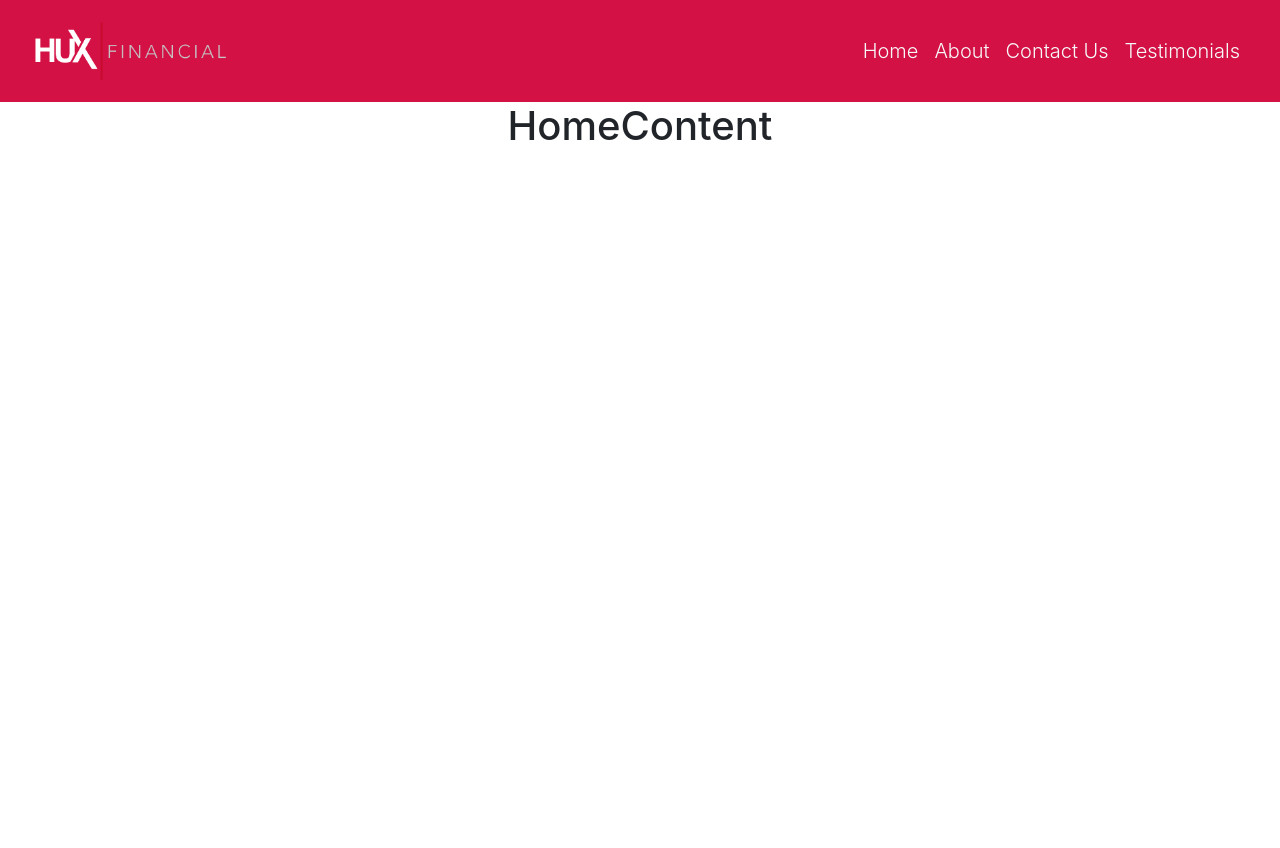
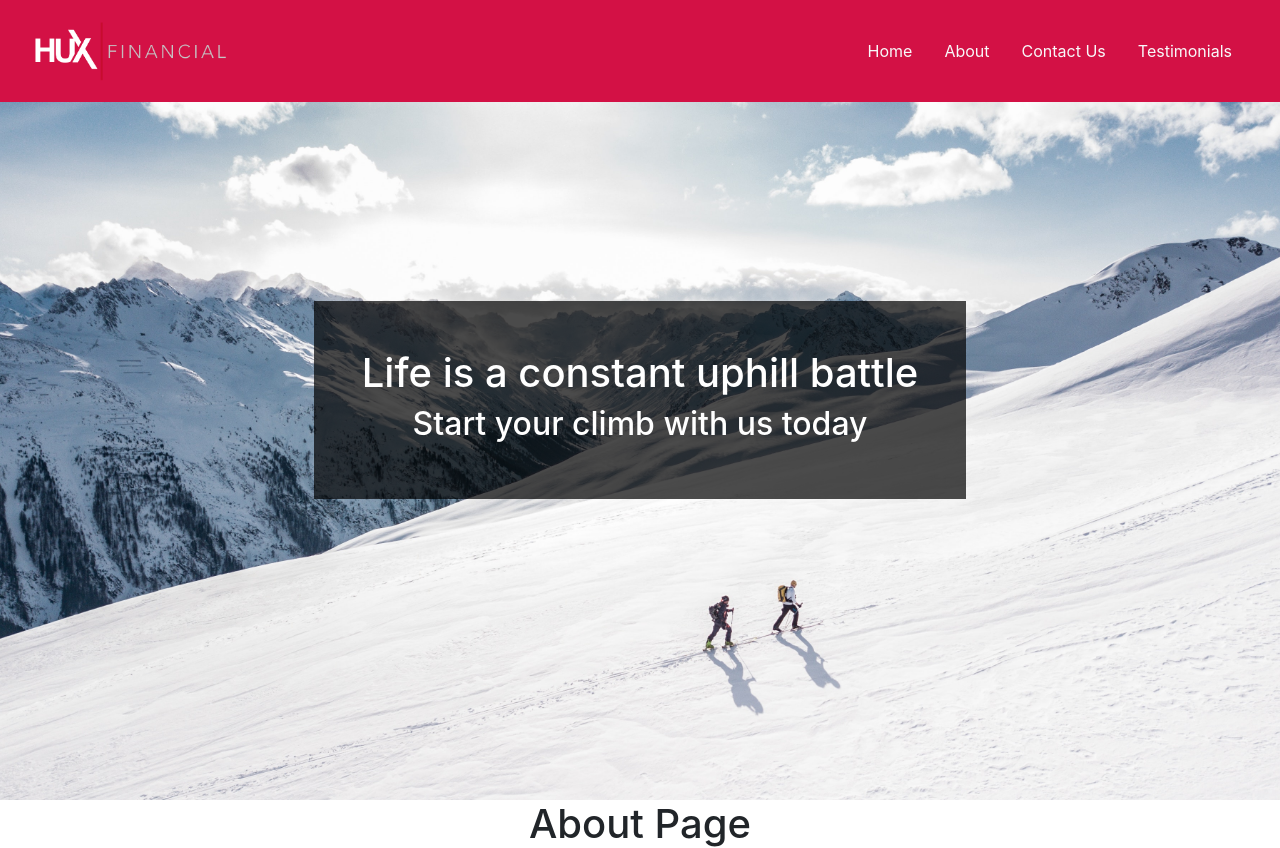
Before and after one commit to vinson14/hux-financials-website, a React (Create React App) app: page /about in a window 1280 px wide. Before the commit the page ends 800 px from the top, so only its background shows below. Built offline with nearby package versions, Linux system fonts and the light colour scheme.

Commit message:
Added react-router-dom

```diff
--- a/package.json
+++ b/package.json
@@ -13,6 +13,8 @@
     "react": "^16.13.1",
     "react-bootstrap": "^1.3.0",
     "react-dom": "^16.13.1",
+    "react-router": "^5.2.0",
+    "react-router-dom": "^5.2.0",
     "react-scripts": "3.4.3",
     "save-dev": "0.0.1-security"
   },
--- a/public/index.html
+++ b/public/index.html
@@ -24,7 +24,7 @@
       work correctly both with client-side routing and a non-root public URL.
       Learn how to configure a non-root public URL by running `npm run build`.
     -->
-    <title>React App</title>
+    <title>Hux Financial</title>
   </head>
   <body>
     <noscript>You need to enable JavaScript to run this app.</noscript>
--- a/src/App.css
+++ b/src/App.css
@@ -1,38 +1,11 @@
+html,
+body,
+#root,
+.App,
+.Home {
+  height: 100%;
+}
+
 .App {
   text-align: center;
 }
-
-.App-logo {
-  height: 40vmin;
-  pointer-events: none;
-}
-
-@media (prefers-reduced-motion: no-preference) {
-  .App-logo {
-    animation: App-logo-spin infinite 20s linear;
-  }
-}
-
-.App-header {
-  background-color: #282c34;
-  min-height: 100vh;
-  display: flex;
-  flex-direction: column;
-  align-items: center;
-  justify-content: center;
-  font-size: calc(10px + 2vmin);
-  color: white;
-}
-
-.App-link {
-  color: #61dafb;
-}
-
-@keyframes App-logo-spin {
-  from {
-    transform: rotate(0deg);
-  }
-  to {
-    transform: rotate(360deg);
-  }
-}
--- a/src/App.js
+++ b/src/App.js
@@ -1,14 +1,21 @@
 import React from "react";
-import logo from "./logo.svg";
+import { BrowserRouter as Router, Route, Link } from "react-router-dom";
+
 import "./App.css";
 
 import Home from "./components/Home";
+import About from "./components/About";
+import Contact from "./components/Contact";
 
 function App() {
     return (
-        <div className="App">
-            <Home />
-        </div>
+        <Router>
+            <div className="App">
+                <Route path="/" component={Home} />
+                <Route path="/about" component={About} />
+                <Route path="/contact" component={Contact} />
+            </div>
+        </Router>
     );
 }
 
--- /dev/null
+++ b/src/components/About.js
@@ -0,0 +1,19 @@
+import React from 'react'
+
+class About extends React.Component {
+    constructor() {
+        super()
+    }
+
+    render() {
+        return(
+            <div>
+                <h1>
+                    About Page
+                </h1>
+            </div>
+        )
+    }
+}
+
+export default About
--- /dev/null
+++ b/src/components/Contact.js
@@ -0,0 +1,19 @@
+import React from 'react'
+
+class Contact extends React.Component {
+    constructor() {
+        super()
+    }
+
+    render() {
+        return(
+            <div>
+                <h1>
+                    Contact Page
+                </h1>
+            </div>
+        )
+    }
+}
+
+export default Contact
--- a/src/components/Home.js
+++ b/src/components/Home.js
@@ -3,7 +3,7 @@ import * as BS from "react-bootstrap";
 import logo from "../static/logos/Hux_Long_Dark.png";
 
 import NavBar from "./NavBar";
-import HomeContent from "./HomeContent";
+import LandingPage from "./LandingPage";
 
 class Home extends React.Component {
     constructor() {
@@ -12,9 +12,9 @@ class Home extends React.Component {
 
     render() {
         return (
-            <div>
+            <div className="Home">
                 <NavBar />
-                <HomeContent />
+                <LandingPage />
             </div>
         );
     }
--- a/src/components/HomeContent.js
+++ /dev/null
@@ -1,16 +0,0 @@
-import React from 'react'
-import * as BS from "react-bootstrap";
-
-class HomeContent extends React.Component {
-    constructor() {
-        super()
-    }
-
-    render () {
-        return (
-            <h1>HomeContent</h1>
-        )
-    }
-}
-
-export default HomeContent
--- /dev/null
+++ b/src/components/LandingPage.js
@@ -0,0 +1,24 @@
+import React from 'react'
+import * as BS from "react-bootstrap";
+import "../static/css/homecontent.css"
+
+class LandingPage extends React.Component {
+    constructor() {
+        super()
+    }
+
+    render () {
+        return (
+            <BS.Container fluid className="h-100 home-background d-flex align-items-center justify-content-center">
+                <BS.Row>
+                    <BS.Col className="p-5" id="landing-page-caption">
+                        <h1>Life is a constant uphill battle</h1>
+                        <h2>Start your climb with us today</h2>
+                    </BS.Col>
+                </BS.Row>
+            </BS.Container>
+        )
+    }
+}
+
+export default LandingPage
--- a/src/components/NavBar.js
+++ b/src/components/NavBar.js
@@ -19,14 +19,14 @@ class NavBar extends React.Component {
     render() {
         const links = this.state.links.map((link) => {
             return (
-                <BS.Nav.Link href={`#${link.home}`} key={link.id} className="text-light lead">
+                <BS.Nav.Link href={`#${link.home}`} key={link.id} className=" px-3 text-light">
                     {link.text}
                 </BS.Nav.Link>
             );
         });
 
         return (
-            <BS.Navbar expand="lg" className="sticky-top p-3 bg-red-solid">
+            <BS.Navbar expand="lg" className="fixed-top p-3 bg-red-solid navbar-dark">
                 <BS.Navbar.Brand href="#home" className="pl-3">
                     <BS.Image src={logo} width="195" height="60"/>
                 </BS.Navbar.Brand>
--- /dev/null
+++ b/src/static/css/homecontent.css
@@ -0,0 +1,10 @@
+.home-background {
+    background-image: url(../img/snow-mountain.jpg);
+    background-position: center;
+    background-size: cover;
+}
+
+#landing-page-caption {
+    color: white;
+    background-color: rgba(0, 0, 0, 0.7);
+}
--- a/src/static/css/navbar.css
+++ b/src/static/css/navbar.css
@@ -1,3 +1,11 @@
 .bg-red-solid {
     background-color: #d31145;
 }
+
+.navbar-toggler {
+    border: none !important;
+}
+
+.navbar-toggler-icon {
+    color: white !important;
+}
```
Also changed, not shown: 1 other file (tests, documents, lock files or other folders).
